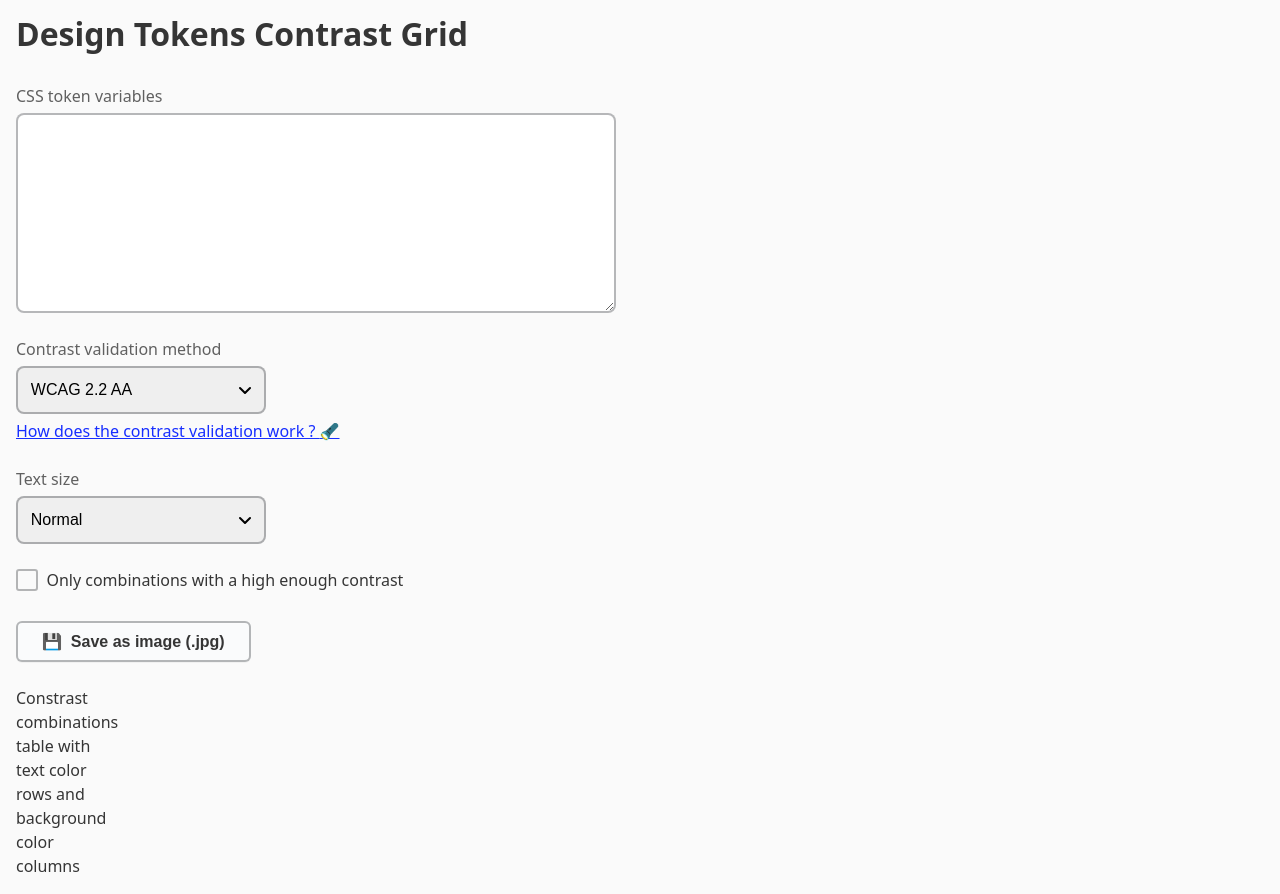
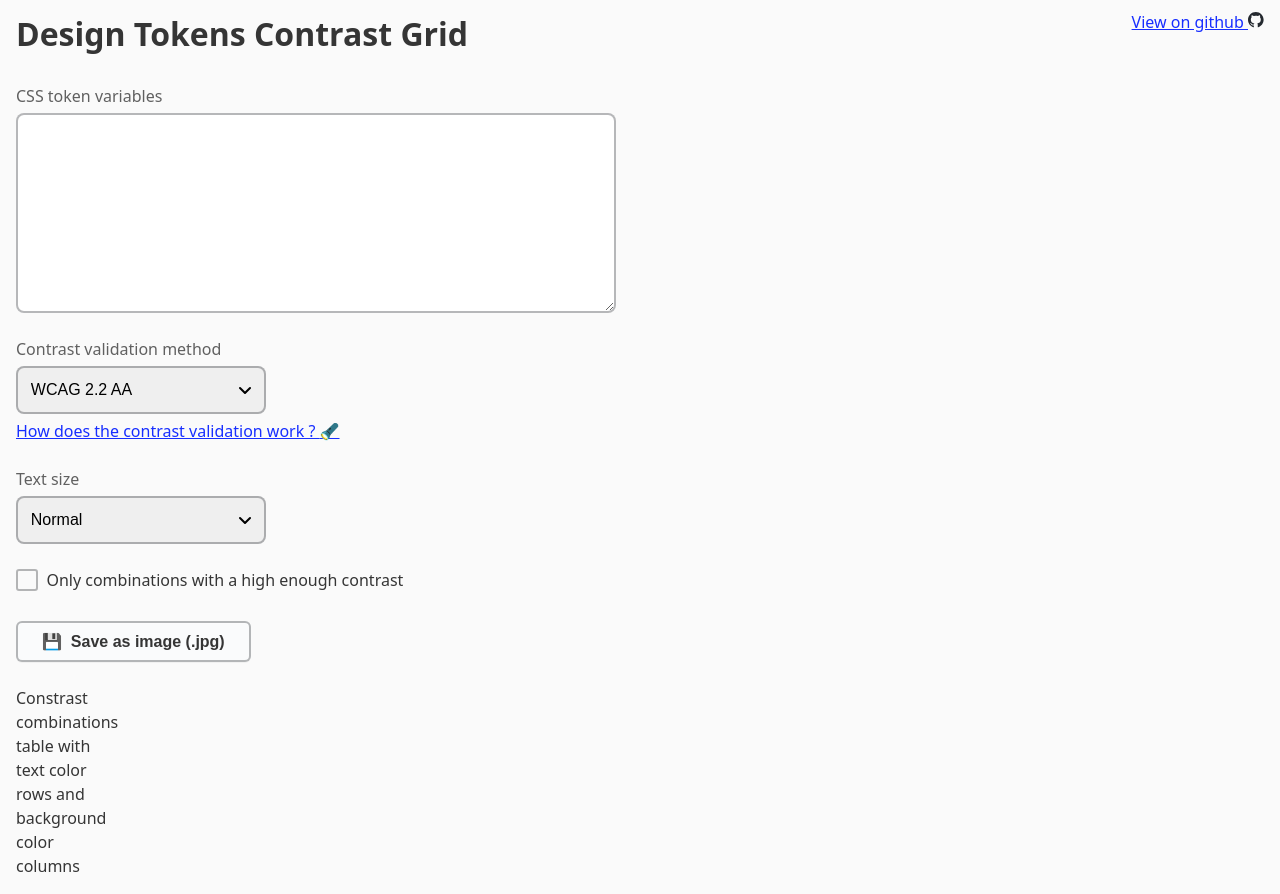
Before and after one commit to GuillaumeMMM/design-tokens-contrast-grid, a website: page src/index.html in a window 1280 px wide. Drawn offline with Linux system fonts and the light colour scheme.

Commit message:
Add link to github.

```diff
--- a/src/index.html
+++ b/src/index.html
@@ -17,6 +17,27 @@
   <body>
     <header class="title">
       <h1>Design Tokens Contrast Grid</h1>
+      <a
+        href="https://github.com/GuillaumeMMM/design-tokens-contrast-grid"
+        class="github-link"
+      >
+        View on github
+        <span aria-hidden="true">
+          <svg
+            width="1rem"
+            height="1rem"
+            xmlns="http://www.w3.org/2000/svg"
+            viewbox="0 0 100 100"
+          >
+            <path
+              fill-rule="evenodd"
+              clip-rule="evenodd"
+              d="M48.854 0C21.839 0 0 22 0 49.217c0 21.756 13.993 40.172 33.405 46.69 2.427.49 3.316-1.059 3.316-2.362 0-1.141-.08-5.052-.08-9.127-13.59 2.934-16.42-5.867-16.42-5.867-2.184-5.704-5.42-7.17-5.42-7.17-4.448-3.015.324-3.015.324-3.015 4.934.326 7.523 5.052 7.523 5.052 4.367 7.496 11.404 5.378 14.235 4.074.404-3.178 1.699-5.378 3.074-6.6-10.839-1.141-22.243-5.378-22.243-24.283 0-5.378 1.94-9.778 5.014-13.2-.485-1.222-2.184-6.275.486-13.038 0 0 4.125-1.304 13.426 5.052a46.97 46.97 0 0 1 12.214-1.63c4.125 0 8.33.571 12.213 1.63 9.302-6.356 13.427-5.052 13.427-5.052 2.67 6.763.97 11.816.485 13.038 3.155 3.422 5.015 7.822 5.015 13.2 0 18.905-11.404 23.06-22.324 24.283 1.78 1.548 3.316 4.481 3.316 9.126 0 6.6-.08 11.897-.08 13.526 0 1.304.89 2.853 3.316 2.364 19.412-6.52 33.405-24.935 33.405-46.691C97.707 22 75.788 0 48.854 0z"
+              fill="#24292f"
+            />
+          </svg>
+        </span>
+      </a>
     </header>
     <main>
       <template id="conformity-cell-template">
@@ -107,16 +128,18 @@
         <span aria-hidden="true">💾&nbsp;&nbsp;</span>Save as image (.jpg)
       </button>
 
+      <div class="contrast-table-container">
         <table id="contrast-table">
           <thead>
             <tr></tr>
           </thead>
           <tbody></tbody>
           <caption>
-          Constrast combinations table with text color rows and background color
-          columns
+            Constrast combinations table with text color rows and background
+            color columns
           </caption>
         </table>
+      </div>
     </main>
     <script src="./script.js"></script>
   </body>
--- a/src/styles.css
+++ b/src/styles.css
@@ -277,3 +277,14 @@ input[type="checkbox"]:focus-visible {
     box-shadow: inset 1em 1em rgb(23, 46, 255);
   }
 }
+
+.contrast-table-container {
+  max-width: 100%;
+  overflow-x: auto;
+}
+
+header {
+  display: flex;
+  flex-wrap: wrap;
+  justify-content: space-between;
+}
```
Lines whose indentation alone changed are shown as unchanged.
